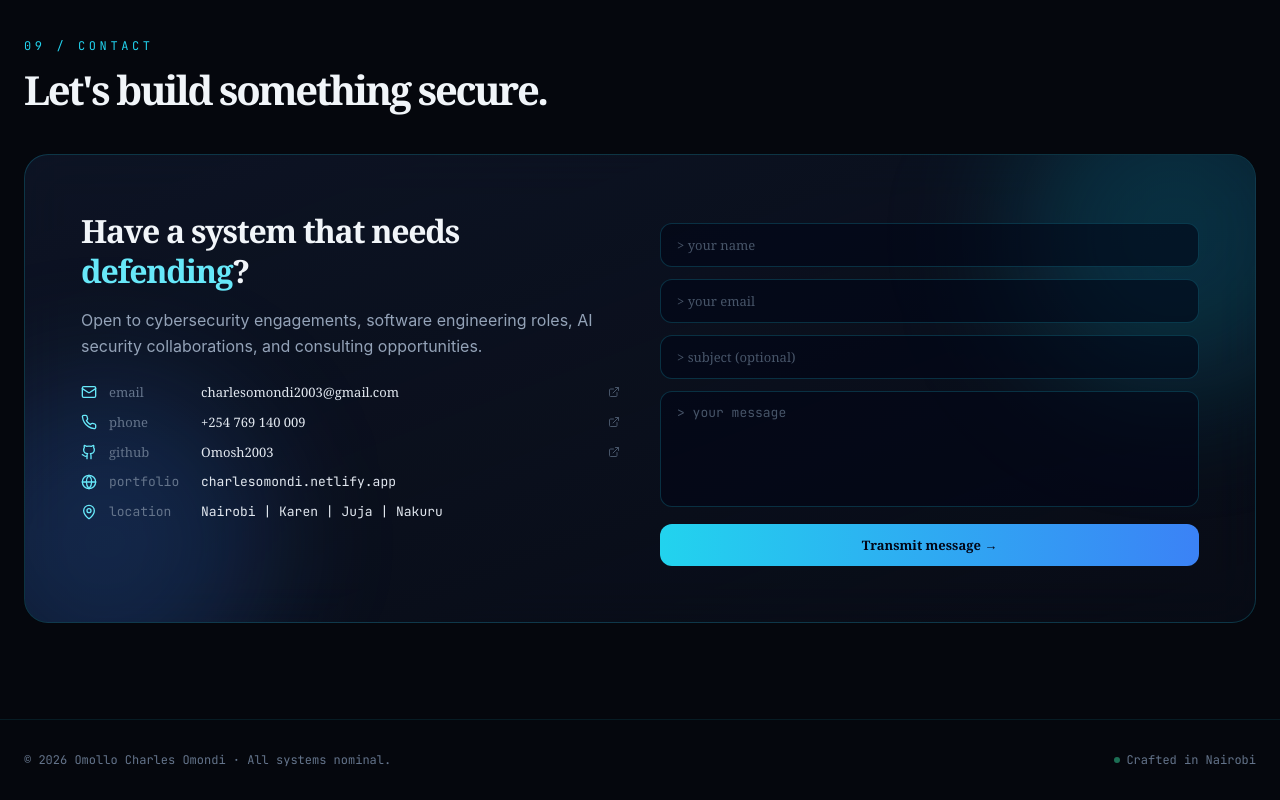
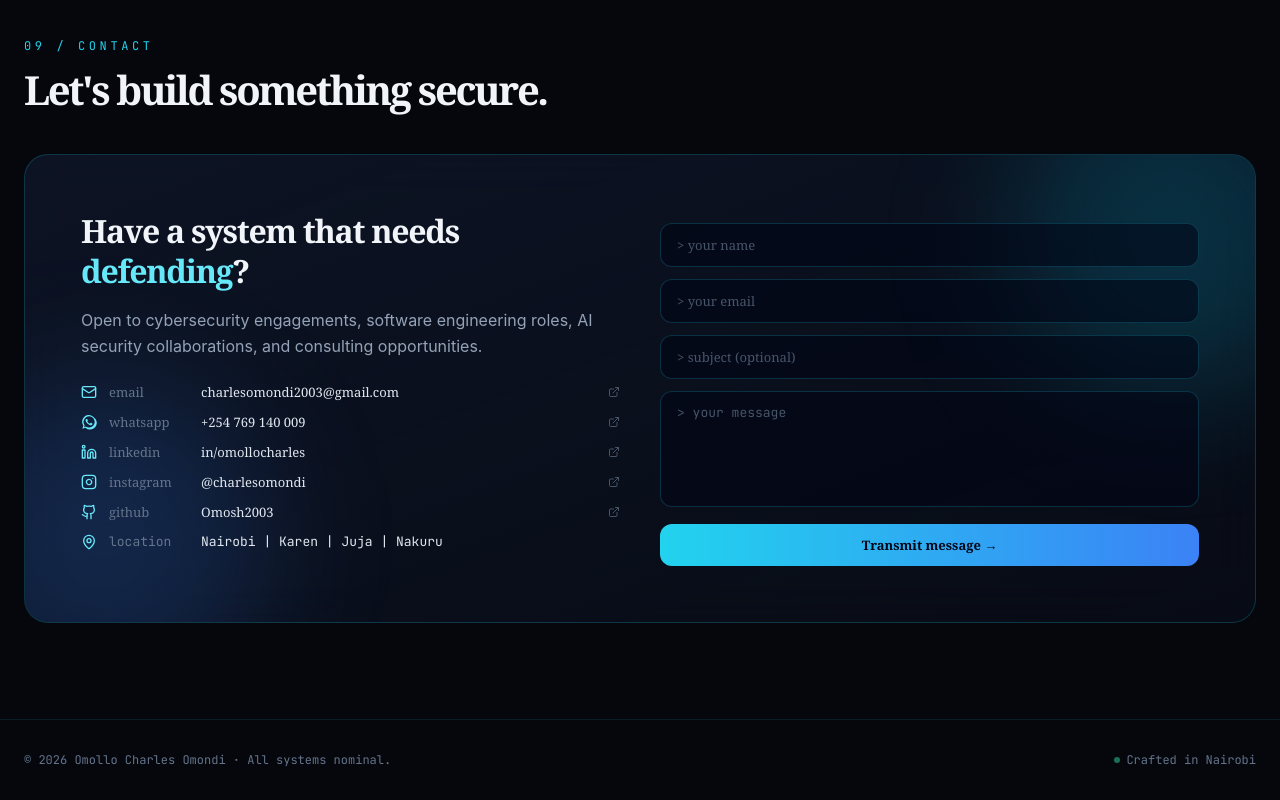
Before and after one commit to Omosh2003/charlesomondiomollo, a React (Vite) app: page / in a window 1280 px wide. Shown: the part 9675-10475 px from the top of the page. Built offline with nearby package versions, Linux system fonts and the light colour scheme.

Commit message:
Changes
Co-authored-by: Omosh2003 <128824955+Omosh2003@users.noreply.github.com>

```diff
--- a/src/pages/Index.tsx
+++ b/src/pages/Index.tsx
@@ -754,11 +754,12 @@ export default function Index() {
                   and consulting opportunities.
                 </p>
                 <ul className="mt-6 space-y-3 font-mono text-sm">
-                  <ContactRow icon={Mail}  label="email"     value={CONTACT.email}    href={`mailto:${CONTACT.email}`} />
-                  <ContactRow icon={Phone} label="phone"     value={CONTACT.phone}    href={`tel:${CONTACT.phone.replace(/\s/g, "")}`} />
-                  <ContactRow icon={Github} label="github"   value="Omosh2003"        href={CONTACT.github} />
-                  <ContactRow icon={Globe} label="portfolio" value="charlesomondi.netlify.app" href={CONTACT.portfolio} />
-                  <ContactRow icon={MapPin} label="location" value={CONTACT.location} />
+                  <ContactRow icon={Mail}      label="email"     value={CONTACT.email}    href={`mailto:${CONTACT.email}`} />
+                  <ContactRow icon={WhatsAppIcon} label="whatsapp" value={CONTACT.phone}  href={CONTACT.whatsapp} ariaLabel={`Chat on WhatsApp at ${CONTACT.phone}`} />
+                  <ContactRow icon={Linkedin}  label="linkedin"  value="in/omollocharles"  href={CONTACT.linkedin} />
+                  <ContactRow icon={Instagram} label="instagram" value="@charlesomondi"   href={CONTACT.instagram} />
+                  <ContactRow icon={Github}    label="github"    value="Omosh2003"        href={CONTACT.github} />
+                  <ContactRow icon={MapPin}    label="location"  value={CONTACT.location} />
                 </ul>
               </div>
               <form onSubmit={handleContactSubmit} className="space-y-3 font-mono text-sm" noValidate>
```
